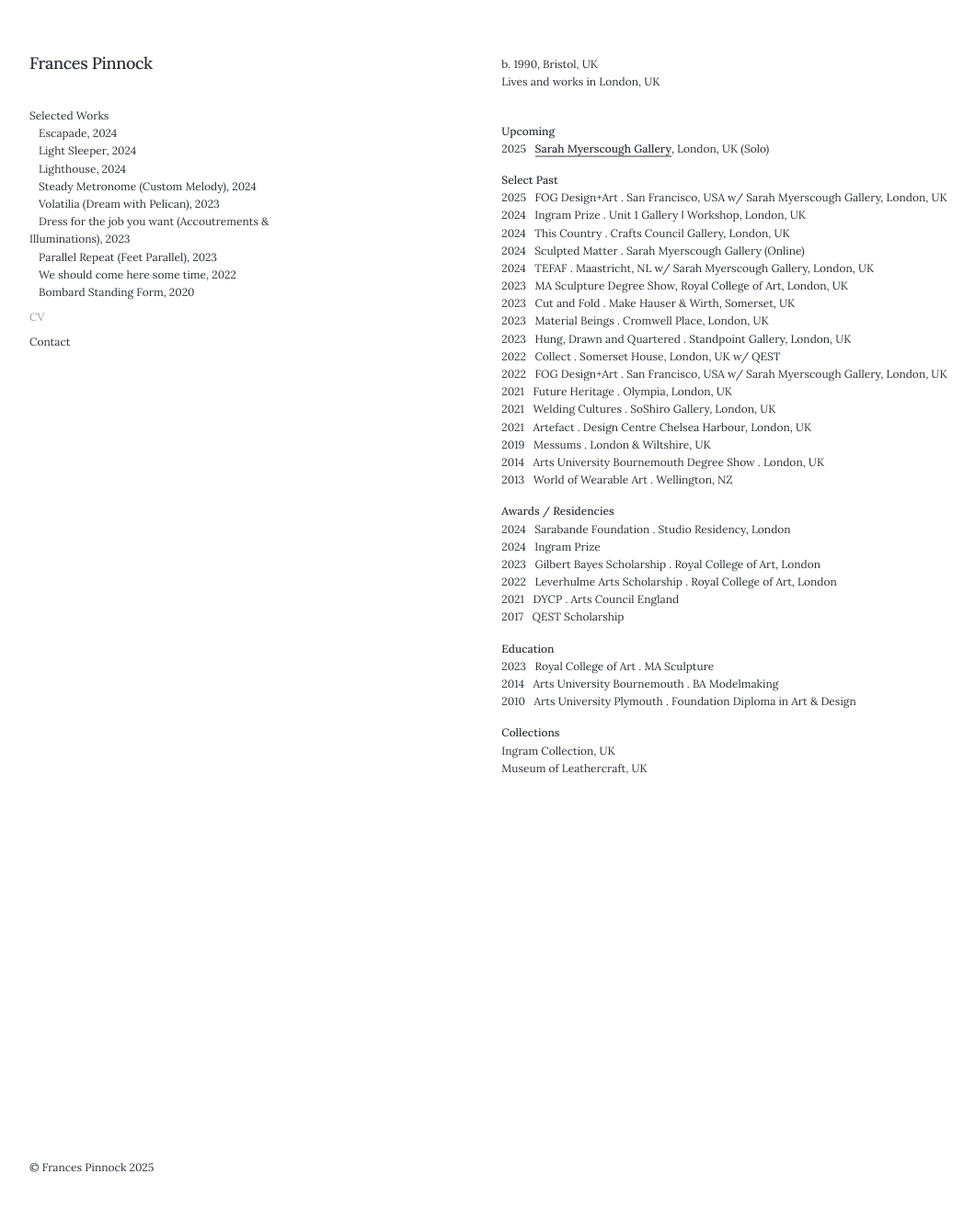
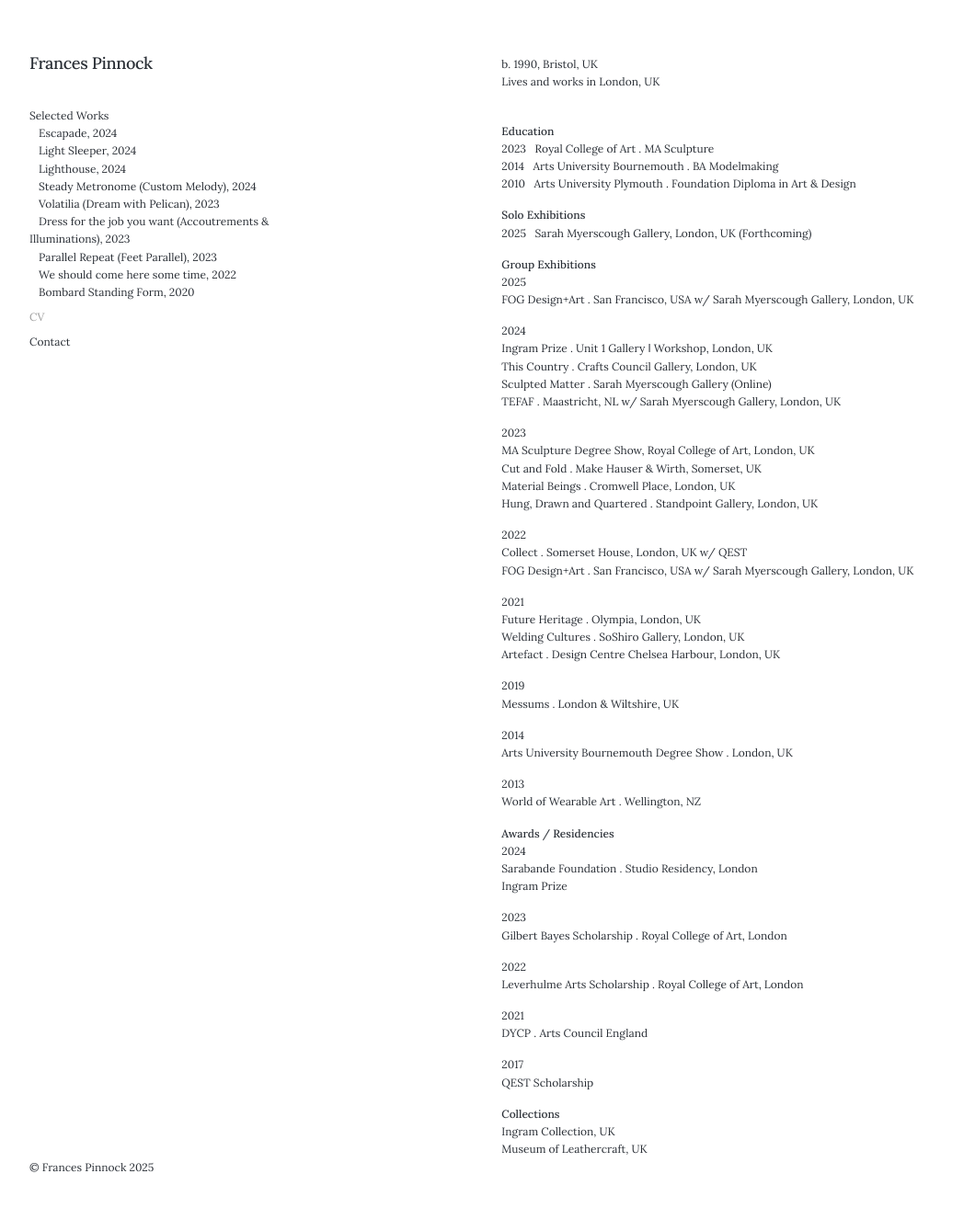
Before and after one commit to francespinnock/francespinnock.github.io, a Jekyll site: the page built from _pages/cv.md, in a window 1280 px wide and 1319 px high. Shown: the top 1314 px of the window at 92% size, without its empty margins (28-1088 px from the left). Built offline with Jekyll 4.4.1, drawn with Linux system fonts in a browser that asks for light colours; nearby versions of some CDN libraries; some web fonts are replaced.

Commit message:
Update cv.md

```diff
--- a/_pages/cv.md
+++ b/_pages/cv.md
@@ -8,41 +8,65 @@ b. 1990, Bristol, UK
 Lives and works in London, UK
 <br />
 
-**Upcoming**
-2025&nbsp;&nbsp;&nbsp;[Sarah Myerscough Gallery](https://www.sarahmyerscough.com/exhibitions/70-frances-pinnock-solo-show-gallery-solo-show-2025/), London, UK (Solo)
-
-**Select Past**
-2025&nbsp;&nbsp;&nbsp;FOG Design+Art . San Francisco, USA w/ Sarah Myerscough Gallery, London, UK
-2024&nbsp;&nbsp;&nbsp;Ingram Prize . Unit 1 Gallery ǀ Workshop, London, UK
-2024&nbsp;&nbsp;&nbsp;This Country . Crafts Council Gallery, London, UK
-2024&nbsp;&nbsp;&nbsp;Sculpted Matter . Sarah Myerscough Gallery (Online)
-2024&nbsp;&nbsp;&nbsp;TEFAF . Maastricht, NL w/ Sarah Myerscough Gallery, London, UK
-2023&nbsp;&nbsp;&nbsp;MA Sculpture Degree Show, Royal College of Art, London, UK
-2023&nbsp;&nbsp;&nbsp;Cut and Fold . Make Hauser & Wirth, Somerset, UK
-2023&nbsp;&nbsp;&nbsp;Material Beings . Cromwell Place, London, UK
-2023&nbsp;&nbsp;&nbsp;Hung, Drawn and Quartered . Standpoint Gallery, London, UK
-2022&nbsp;&nbsp;&nbsp;Collect . Somerset House, London, UK  w/ QEST
-2022&nbsp;&nbsp;&nbsp;FOG Design+Art . San Francisco, USA w/ Sarah Myerscough Gallery, London, UK
-2021&nbsp;&nbsp;&nbsp;Future Heritage . Olympia, London, UK
-2021&nbsp;&nbsp;&nbsp;Welding Cultures . SoShiro Gallery, London, UK
-2021&nbsp;&nbsp;&nbsp;Artefact . Design Centre Chelsea Harbour, London, UK
-2019&nbsp;&nbsp;&nbsp;Messums . London & Wiltshire, UK
-2014&nbsp;&nbsp;&nbsp;Arts University Bournemouth Degree Show . London, UK
-2013&nbsp;&nbsp;&nbsp;World of Wearable Art . Wellington, NZ
-
-**Awards / Residencies**
-2024&nbsp;&nbsp;&nbsp;Sarabande Foundation . Studio Residency, London
-2024&nbsp;&nbsp;&nbsp;Ingram Prize
-2023&nbsp;&nbsp;&nbsp;Gilbert Bayes Scholarship . Royal College of Art, London
-2022&nbsp;&nbsp;&nbsp;Leverhulme Arts Scholarship . Royal College of Art, London
-2021&nbsp;&nbsp;&nbsp;DYCP . Arts Council England
-2017&nbsp;&nbsp;&nbsp;QEST Scholarship
-
 **Education**
 2023&nbsp;&nbsp;&nbsp;Royal College of Art . MA Sculpture
 2014&nbsp;&nbsp;&nbsp;Arts University Bournemouth . BA Modelmaking
 2010&nbsp;&nbsp;&nbsp;Arts University Plymouth . Foundation Diploma in Art & Design
 
+**Solo Exhibitions**
+2025&nbsp;&nbsp;&nbsp;Sarah Myerscough Gallery, London, UK (Forthcoming)
+
+**Group Exhibitions**
+2025
+FOG Design+Art . San Francisco, USA w/ Sarah Myerscough Gallery, London, UK
+
+2024
+Ingram Prize . Unit 1 Gallery ǀ Workshop, London, UK
+This Country . Crafts Council Gallery, London, UK
+Sculpted Matter . Sarah Myerscough Gallery (Online)
+TEFAF . Maastricht, NL w/ Sarah Myerscough Gallery, London, UK
+
+2023
+MA Sculpture Degree Show, Royal College of Art, London, UK
+Cut and Fold . Make Hauser & Wirth, Somerset, UK
+Material Beings . Cromwell Place, London, UK
+Hung, Drawn and Quartered . Standpoint Gallery, London, UK
+
+2022
+Collect . Somerset House, London, UK  w/ QEST
+FOG Design+Art . San Francisco, USA w/ Sarah Myerscough Gallery, London, UK
+
+2021
+Future Heritage . Olympia, London, UK
+Welding Cultures . SoShiro Gallery, London, UK
+Artefact . Design Centre Chelsea Harbour, London, UK
+
+2019
+Messums . London & Wiltshire, UK
+
+2014
+Arts University Bournemouth Degree Show . London, UK
+
+2013
+World of Wearable Art . Wellington, NZ
+
+**Awards / Residencies**
+2024
+Sarabande Foundation . Studio Residency, London
+Ingram Prize
+
+2023
+Gilbert Bayes Scholarship . Royal College of Art, London
+
+2022
+Leverhulme Arts Scholarship . Royal College of Art, London
+
+2021
+DYCP . Arts Council England
+
+2017
+QEST Scholarship
+
 **Collections**
 Ingram Collection, UK
 Museum of Leathercraft, UK
```
